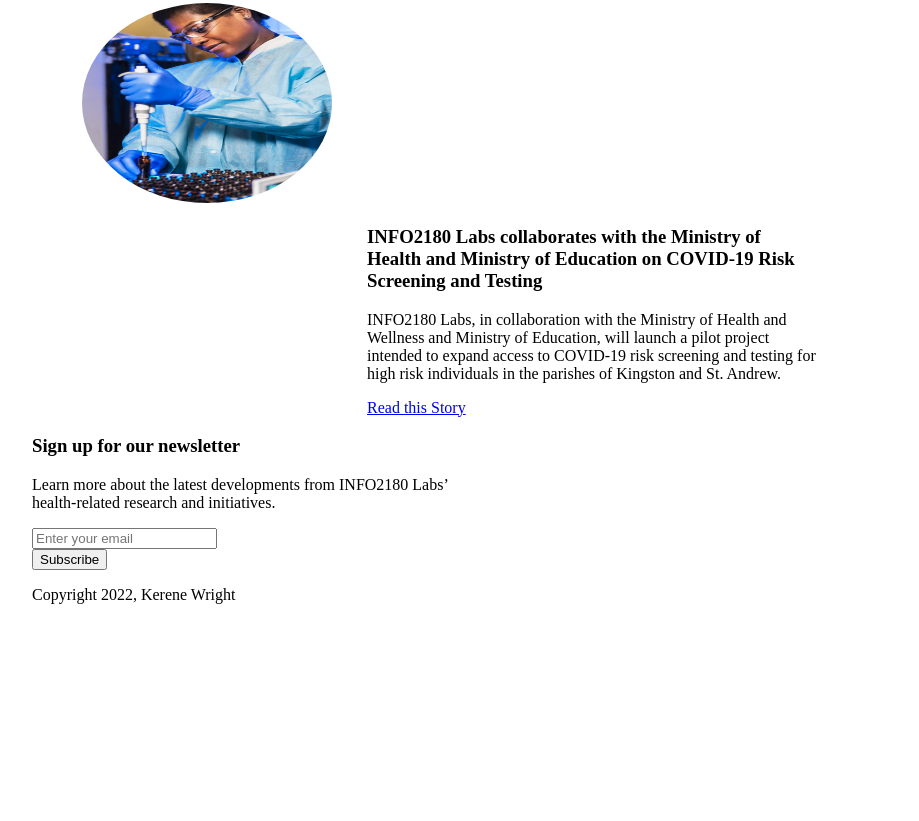
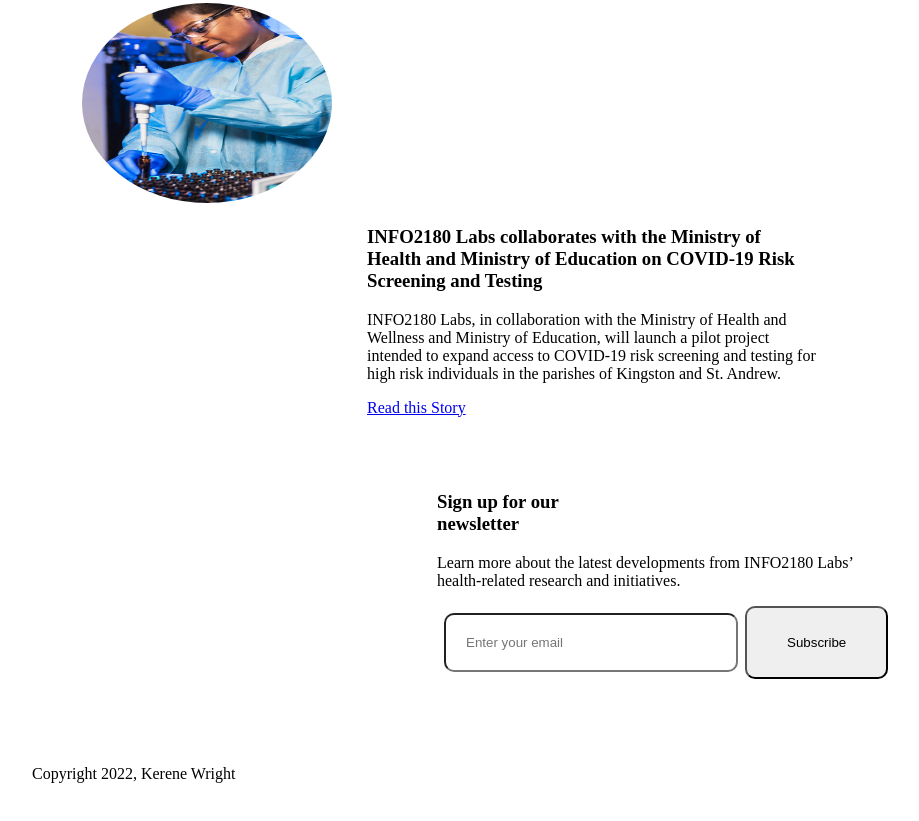
Before and after one commit to KLAW4life/info2180-project1, a plain HTML site: page index.html in a window 1280 px wide. Shown: the part 1352-2173 px from the top of the page, without its empty margins (128-1047 px from the left). Before the commit the page ends 1972 px from the top, so only its background shows below. Drawn offline with Linux system fonts and the light colour scheme.

Commit message:
CSS added for newsletter and footer

```diff
--- a/styles.css
+++ b/styles.css
@@ -1,4 +1,9 @@
 /* Add your CSS to this file */
+
+body {
+    margin: 0;
+    font-size: 16px;
+}
 
 header h1{
     float: left;
@@ -12,6 +17,12 @@ header ul {
 header ul li{
     padding: 10px;
     display: inline;  /*removes bullet points and displays them horizontally */
+}
+
+.container {
+    margin: 0 auto;
+    max-width: 960px;
+    width: 100%;
 }
 
 .overview-hero-image img {
@@ -94,13 +105,36 @@ header ul li{
     padding-left: 10px;
 }
 
-body {
-    margin: 0;
-    font-size: 16px;
+.newsletter .container{
+    width: 150px;
+    margin: auto;
+    padding: 40px;
 }
 
-.container {
-    margin: 0 auto;
-    max-width: 960px;
-    width: 100%;
+form{
+    display: flex;
 }
+
+.form-group{
+    padding: 7px;
+}
+
+input[type=email]{
+    padding: 20px;
+    border-radius: 10px;
+    width: 250px;
+}
+
+button[type=submit]{
+    padding-top: 5px;
+    padding-bottom: 5px;
+    padding-left: 40px;
+    padding-right: 40px;
+    border-radius: 10px;
+
+}
+
+footer{
+    padding-top: 30px;
+    padding-bottom: 30px;
+}
```
